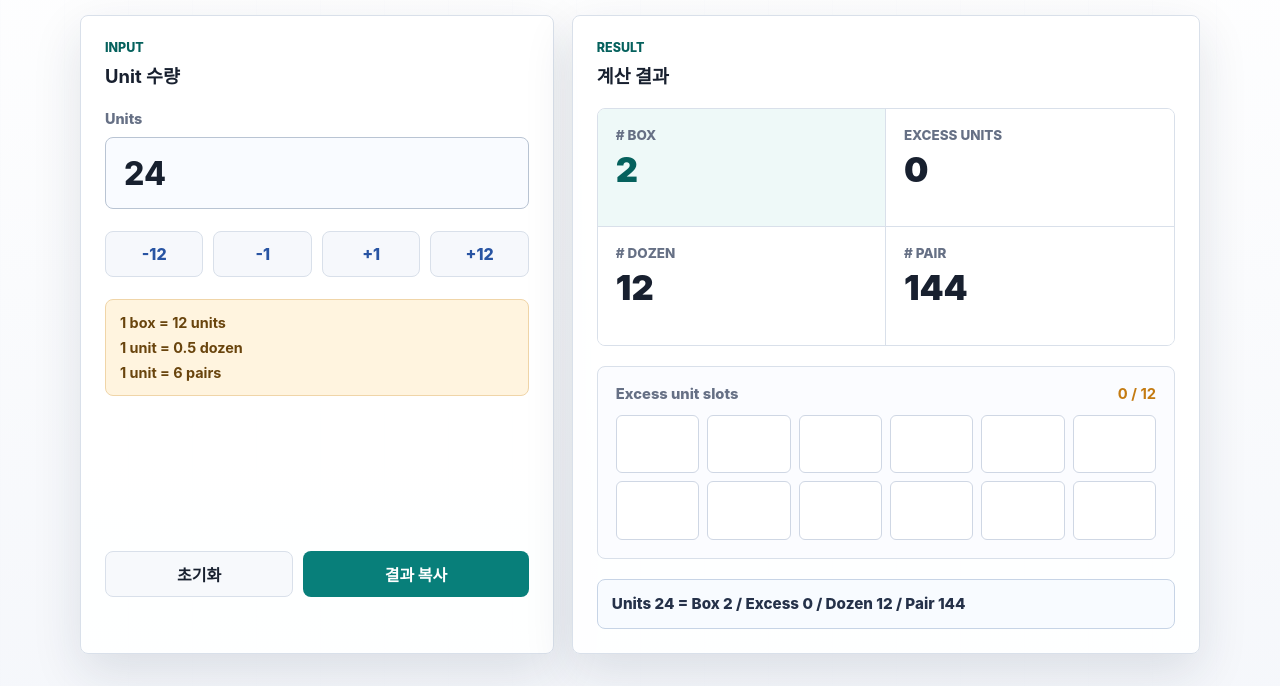
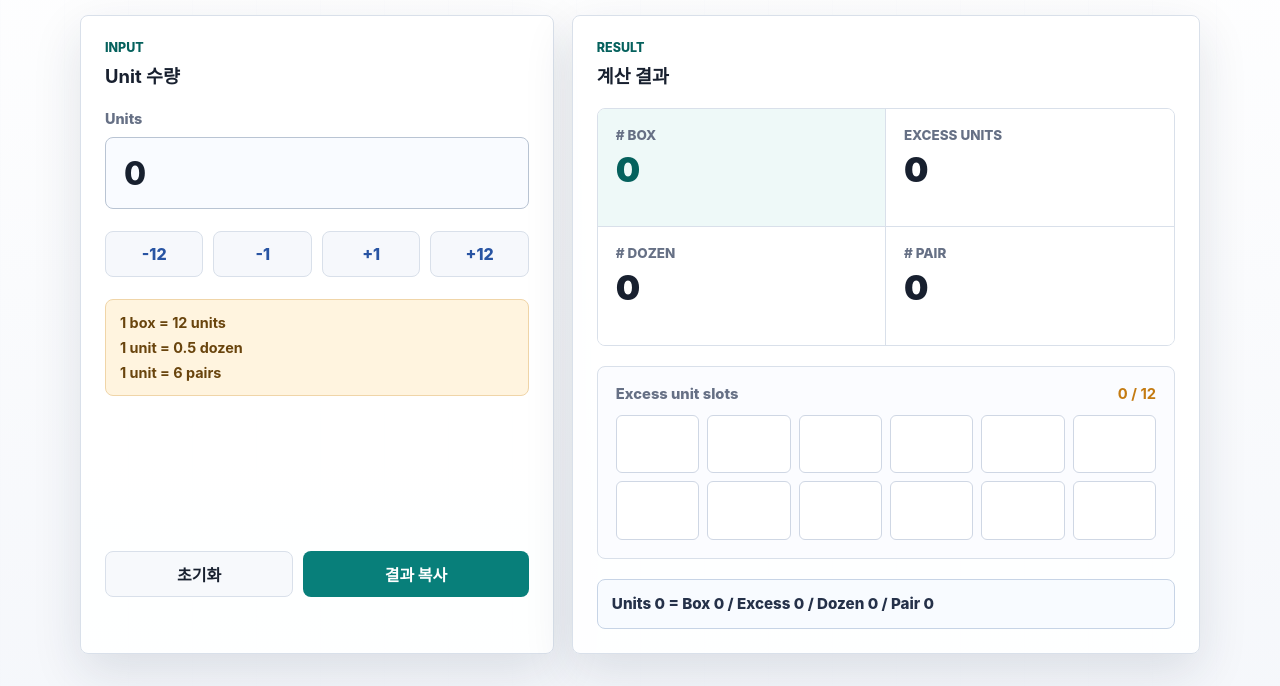
Before and after one commit to lgyEthan/amazon_units_handler, a plain HTML site: page index.html in a window 1280 px wide. Shown: the part 149-835 px from the top of the page. Drawn offline with Linux system fonts and the light colour scheme.

Commit message:
Set reset quantity to zero

```diff
--- a/index.html
+++ b/index.html
@@ -39,7 +39,7 @@
               inputmode="numeric"
               min="0"
               step="1"
-              value="24"
+              value="0"
               autocomplete="off"
               aria-describedby="unit-rule"
             />
@@ -74,7 +74,7 @@
           <dl class="metrics">
             <div class="metric is-primary">
               <dt># Box</dt>
-              <dd id="box-result">2</dd>
+              <dd id="box-result">0</dd>
             </div>
             <div class="metric">
               <dt>Excess units</dt>
@@ -82,11 +82,11 @@
             </div>
             <div class="metric">
               <dt># Dozen</dt>
-              <dd id="dozen-result">12</dd>
+              <dd id="dozen-result">0</dd>
             </div>
             <div class="metric">
               <dt># Pair</dt>
-              <dd id="pair-result">144</dd>
+              <dd id="pair-result">0</dd>
             </div>
           </dl>
 
@@ -99,7 +99,7 @@
           </div>
 
           <output class="summary-output" id="summary-output">
-            Units 24 = Box 2 / Excess 0 / Dozen 12 / Pair 144
+            Units 0 = Box 0 / Excess 0 / Dozen 0 / Pair 0
           </output>
         </section>
       </section>
--- a/script.js
+++ b/script.js
@@ -13,7 +13,7 @@ const copyStatus = document.querySelector("#copy-status");
 const BOX_UNIT_COUNT = 12;
 const DOZEN_PER_UNIT = 0.5;
 const PAIR_PER_UNIT = 6;
-const DEFAULT_UNITS = 24;
+const DEFAULT_UNITS = 0;
 
 let lastSummary = "";
 let copyStatusTimer;
```
